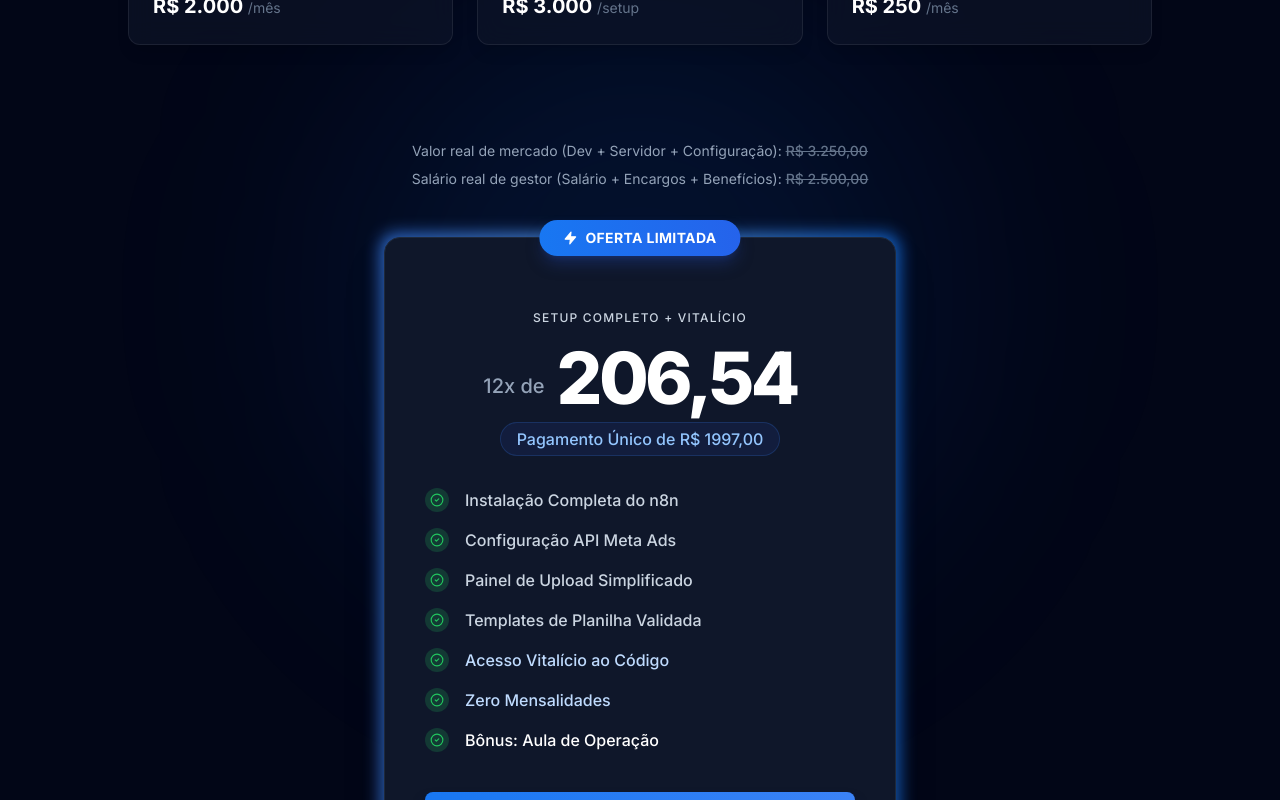
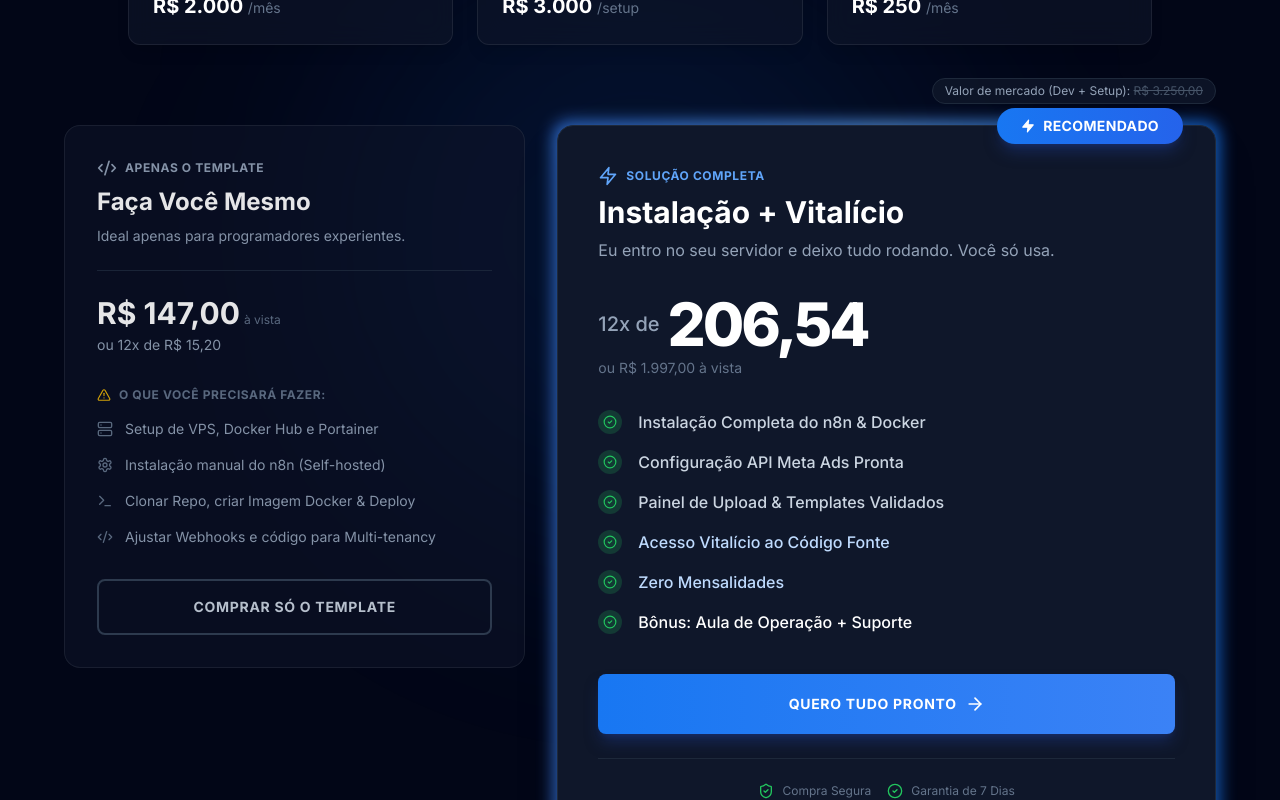
Before and after one commit to pabloalmeiida/deploy-ads-lp, a React (Vite) app: page / in a window 1280 px wide. Shown: the part 4560-5360 px from the top of the page. Built offline with nearby package versions, Linux system fonts and the light colour scheme.

Commit message:
Update App.tsx

```diff
--- a/App.tsx
+++ b/App.tsx
@@ -20,7 +20,9 @@ import {
   UserCog,
   Briefcase,
   Users,
-  CalendarOff
+  CalendarOff,
+  Hammer,
+  Server
 } from 'lucide-react';
 import { Section } from './components/ui/Section';
 import { Button } from './components/ui/Button';
@@ -38,6 +40,10 @@ export default function App() {
 
   const openCheckout = () => {
     setIsCheckoutModalOpen(true);
+  };
+
+  const openTemplateCheckout = () => {
+    window.location.href = "https://pay.hotmart.com/G103656803D?checkoutMode=10";
   };
 
   return (
@@ -369,15 +375,15 @@ export default function App() {
       </Section>
 
       {/* Pricing Section (Darker) */}
-      <Section darker id="pricing" className="py-24 relative overflow-hidden">
+      <Section darker id="pricing" className="pt-24 pb-48 relative overflow-hidden">
          {/* Background glow for pricing - Simplified background */}
          <div className="absolute top-1/2 left-1/2 -translate-x-1/2 -translate-y-1/2 w-[600px] h-[600px] bg-brand-600/10 blur-[120px] rounded-full pointer-events-none"></div>
 
          <div className="max-w-7xl mx-auto relative z-10">
 
            <div className="text-center mb-16">
-             <h2 className="text-3xl lg:text-4xl font-bold text-white mb-4">Quanto custa a sua liberdade?</h2>
-             <p className="text-slate-400">Compare o custo de continuar fazendo do jeito difícil versus o jeito inteligente.</p>
+             <h2 className="text-3xl lg:text-4xl font-bold text-white mb-4">Escolha como Escalar</h2>
+             <p className="text-slate-400">A matemática é simples. Veja a vantagem da implementação completa.</p>
            </div>
 
            {/* Price Anchoring Cards - Now visible by default with hover lift */}
@@ -442,61 +448,115 @@ export default function App() {
 
            </div>
 
-           <div className="max-w-lg mx-auto">
+           <div className="max-w-6xl mx-auto grid lg:grid-cols-12 gap-8 items-start lg:mt-20">
 
-             {/* Anchor Pricing Label with Padding */}
-             <div className="text-center py-8 my-4 space-y-2">
-                <p className="text-slate-400 text-sm">
-                  Valor real de mercado (Dev + Servidor + Configuração): <span className="line-through text-slate-500 font-medium">R$ 3.250,00</span>
+             {/* LEFT SIDE: Template Only (DIY) */}
+             {/* Agora posicionado PRIMEIRO no HTML para aparecer em cima no Mobile */}
+             <div className="lg:col-span-5 opacity-90 hover:opacity-100 transition-opacity">
+               <div className="glass-card rounded-2xl p-8 border border-slate-700 bg-slate-900/50 h-full flex flex-col">
+
+                  <div className="mb-6 border-b border-slate-800 pb-6">
+                    <div className="flex items-center gap-2 mb-2 text-slate-400">
+                      <Code2 size={20} />
+                      <span className="text-xs font-bold uppercase tracking-wider">Apenas o Template</span>
+                    </div>
+                    <h3 className="text-2xl font-bold text-white mb-2">Faça Você Mesmo</h3>
+                    <p className="text-sm text-slate-400">Ideal apenas para programadores experientes.</p>
+                  </div>
+
+                  <div className="mb-8">
+                     <div className="flex items-baseline gap-1">
+                        <span className="text-3xl font-bold text-white">R$ 147,00</span>
+                        <span className="text-xs text-slate-500">à vista</span>
+                     </div>
+                     <span className="text-sm text-slate-400 block mt-1">ou 12x de R$ 15,20</span>
+                  </div>
+
+                  <div className="flex-grow space-y-4 mb-8">
+                     <p className="text-xs font-bold text-slate-500 uppercase tracking-wider mb-2 flex items-center gap-2">
+                       <AlertTriangle size={14} className="text-yellow-500" />
+                       O que você precisará fazer:
                      </p>
-                <p className="text-slate-400 text-sm">
-                  Salário real de gestor (Salário + Encargos + Benefícios): <span className="line-through text-slate-500 font-medium">R$ 2.500,00</span>
+
+                     <li className="flex gap-3 text-sm text-slate-400 items-start">
+                        <Server size={16} className="shrink-0 mt-0.5 text-slate-500" />
+                        <span>Setup de VPS, Docker Hub e Portainer</span>
+                     </li>
+                     <li className="flex gap-3 text-sm text-slate-400 items-start">
+                        <Settings size={16} className="shrink-0 mt-0.5 text-slate-500" />
+                        <span>Instalação manual do n8n (Self-hosted)</span>
+                     </li>
+                     <li className="flex gap-3 text-sm text-slate-400 items-start">
+                        <Terminal size={16} className="shrink-0 mt-0.5 text-slate-500" />
+                        <span>Clonar Repo, criar Imagem Docker & Deploy</span>
+                     </li>
+                     <li className="flex gap-3 text-sm text-slate-400 items-start">
+                        <Code2 size={16} className="shrink-0 mt-0.5 text-slate-500" />
+                        <span>Ajustar Webhooks e código para Multi-tenancy</span>
+                     </li>
+                  </div>
+
+                  <Button variant="outline" fullWidth onClick={openTemplateCheckout} withIcon={false} className="border-slate-700 text-slate-300 hover:bg-slate-800 hover:text-white hover:border-slate-600">
+                    COMPRAR SÓ O TEMPLATE
+                  </Button>
+               </div>
+             </div>
+
+             {/* RIGHT SIDE: Main Offer (Done For You) */}
+             {/* Agora posicionado SEGUNDO no HTML para aparecer em baixo no Mobile */}
+             <div className="lg:col-span-7 relative group z-10 mt-20 lg:mt-0">
+               {/* Anchor Pricing Label moved here */}
+               <div className="absolute -top-12 left-0 right-0 text-center lg:text-right mb-4">
+                   <p className="text-slate-400 text-xs inline-block bg-slate-900/80 px-3 py-1 rounded-full border border-slate-800">
+                    Valor de mercado (Dev + Setup): <span className="line-through text-slate-600">R$ 3.250,00</span>
                   </p>
                </div>
 
-             <div className="relative group">
                {/* Gradient Border Effect - Meta Blue */}
                <div className="absolute -inset-1 bg-gradient-to-r from-brand-500 via-blue-400 to-brand-600 rounded-2xl blur opacity-75 group-hover:opacity-100 transition duration-1000 group-hover:duration-200"></div>
 
-               <div className="relative bg-slate-900 rounded-2xl p-8 md:p-10 border border-slate-800 shadow-2xl">
+               <div className="relative bg-slate-900 rounded-2xl p-8 md:p-10 border border-slate-800 shadow-2xl h-full flex flex-col justify-between">
 
-                  <div className="absolute top-0 left-1/2 -translate-x-1/2 -translate-y-1/2 bg-gradient-to-r from-brand-600 to-blue-600 text-white px-6 py-2 rounded-full text-sm font-bold shadow-lg shadow-brand-900/50 whitespace-nowrap uppercase tracking-wide flex items-center gap-2">
-                     <Zap size={14} className="fill-current" /> Oferta Limitada
+                  <div className="absolute top-0 right-8 -translate-y-1/2 bg-gradient-to-r from-brand-600 to-blue-600 text-white px-6 py-2 rounded-full text-sm font-bold shadow-lg shadow-brand-900/50 whitespace-nowrap uppercase tracking-wide flex items-center gap-2">
+                     <Zap size={14} className="fill-current" /> Recomendado
                   </div>
 
-                  <div className="text-center mt-8 mb-8">
-                    <h3 className="text-xl text-slate-300 font-medium mb-4 uppercase tracking-widest text-xs">Setup Completo + Vitalício</h3>
-                    <div className="flex items-center justify-center gap-3 mb-2">
-                      <span className="text-slate-400 font-medium text-xl mt-4">12x de</span>
-                      <span className="text-[4.5rem] leading-none font-extrabold text-white tracking-tighter">
+                  <div>
+                    <div className="flex items-center gap-2 mb-2 text-brand-400">
+                      <Zap size={20} />
+                      <span className="text-xs font-bold uppercase tracking-wider">Solução Completa</span>
+                    </div>
+                    <h3 className="text-3xl font-bold text-white mb-2">Instalação + Vitalício</h3>
+                    <p className="text-slate-400 mb-8">Eu entro no seu servidor e deixo tudo rodando. Você só usa.</p>
+
+                    <div className="flex items-center gap-4 mb-8">
+                        <div>
+                          <div className="flex items-center gap-2">
+                            <span className="text-slate-400 font-medium text-xl">12x de</span>
+                            <span className="text-5xl lg:text-6xl leading-none font-extrabold text-white tracking-tighter">
                               206,54
                             </span>
                           </div>
-                    <div className="text-brand-300 font-medium text-base bg-brand-900/20 border border-brand-500/20 inline-block px-4 py-1 rounded-full">
-                      Pagamento Único de R$ 1997,00
+                          <span className="text-sm text-slate-500 mt-1 block">ou R$ 1.997,00 à vista</span>
                         </div>
                     </div>
 
                     <div className="space-y-4 mb-10">
                        <div className="flex items-center gap-4 text-slate-300">
                          <div className="w-6 h-6 rounded-full bg-green-500/20 text-green-500 flex items-center justify-center shrink-0"><CheckCircle2 size={14} /></div>
-                       <span className="font-medium">Instalação Completa do n8n</span>
+                         <span className="font-medium">Instalação Completa do n8n & Docker</span>
                        </div>
                        <div className="flex items-center gap-4 text-slate-300">
                          <div className="w-6 h-6 rounded-full bg-green-500/20 text-green-500 flex items-center justify-center shrink-0"><CheckCircle2 size={14} /></div>
-                       <span className="font-medium">Configuração API Meta Ads</span>
+                         <span className="font-medium">Configuração API Meta Ads Pronta</span>
                        </div>
                        <div className="flex items-center gap-4 text-slate-300">
                          <div className="w-6 h-6 rounded-full bg-green-500/20 text-green-500 flex items-center justify-center shrink-0"><CheckCircle2 size={14} /></div>
-                       <span className="font-medium">Painel de Upload Simplificado</span>
+                         <span className="font-medium">Painel de Upload & Templates Validados</span>
                        </div>
                        <div className="flex items-center gap-4 text-slate-300">
                          <div className="w-6 h-6 rounded-full bg-green-500/20 text-green-500 flex items-center justify-center shrink-0"><CheckCircle2 size={14} /></div>
-                       <span className="font-medium">Templates de Planilha Validada</span>
-                     </div>
-                     <div className="flex items-center gap-4 text-slate-300">
-                       <div className="w-6 h-6 rounded-full bg-green-500/20 text-green-500 flex items-center justify-center shrink-0"><CheckCircle2 size={14} /></div>
-                       <span className="font-medium text-brand-200">Acesso Vitalício ao Código</span>
+                         <span className="font-medium text-brand-200">Acesso Vitalício ao Código Fonte</span>
                        </div>
                        <div className="flex items-center gap-4 text-slate-300">
                          <div className="w-6 h-6 rounded-full bg-green-500/20 text-green-500 flex items-center justify-center shrink-0"><CheckCircle2 size={14} /></div>
@@ -504,12 +564,14 @@ export default function App() {
                        </div>
                        <div className="flex items-center gap-4 text-slate-300">
                          <div className="w-6 h-6 rounded-full bg-green-500/20 text-green-500 flex items-center justify-center shrink-0"><CheckCircle2 size={14} /></div>
-                       <span className="font-medium text-white font-bold">Bônus: Aula de Operação</span>
+                         <span className="font-medium text-white font-bold">Bônus: Aula de Operação + Suporte</span>
+                       </div>
                     </div>
                   </div>
 
+                  <div>
                     <Button fullWidth onClick={openCheckout} className="text-lg py-5 group-hover:shadow-brand-500/50 bg-gradient-to-r from-brand-600 to-blue-500">
-                    QUERO MINHA AUTOMAÇÃO
+                      QUERO TUDO PRONTO
                     </Button>
 
                     <div className="flex items-center justify-center gap-4 mt-6 pt-6 border-t border-slate-800">
@@ -524,6 +586,8 @@ export default function App() {
                     </div>
                   </div>
                </div>
+             </div>
+
            </div>
          </div>
       </Section>
```
Lines whose indentation alone changed are shown as unchanged.
